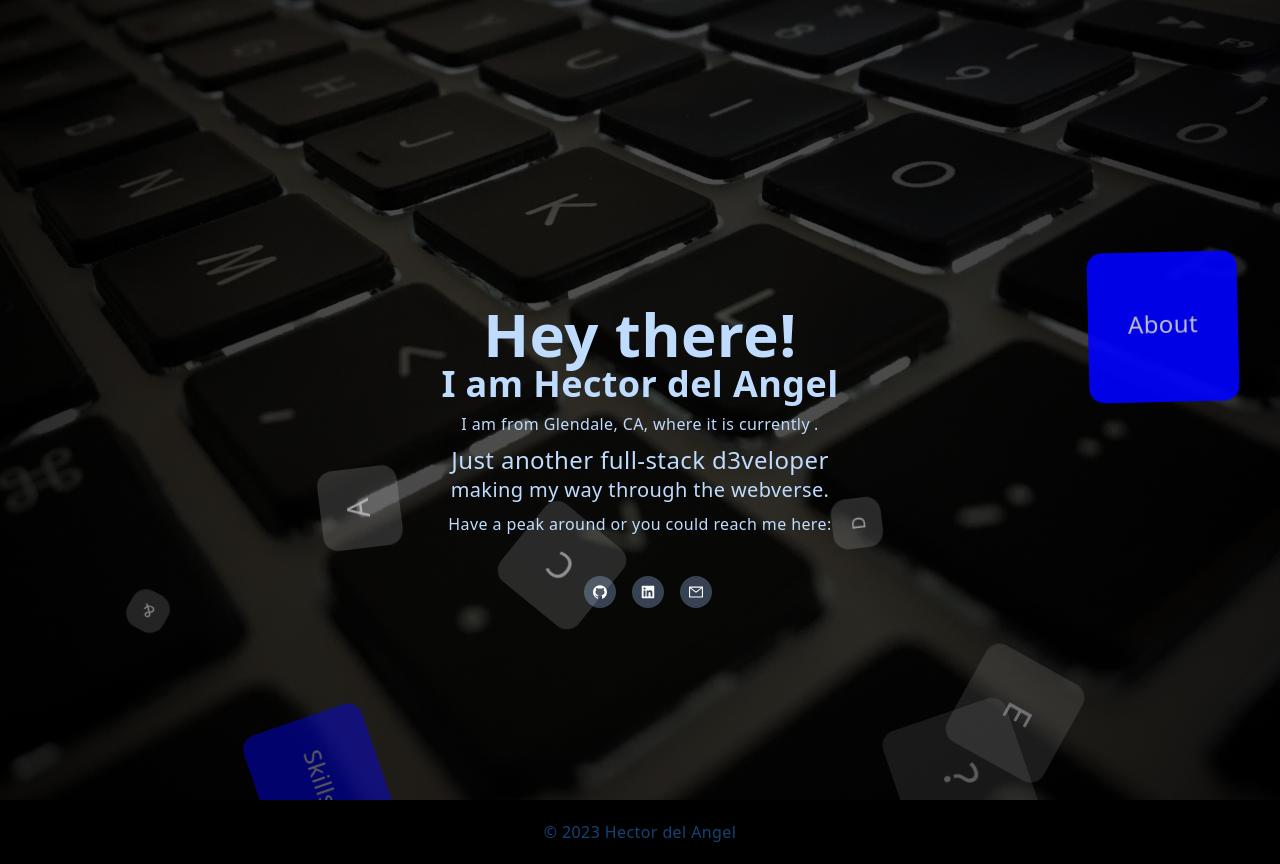
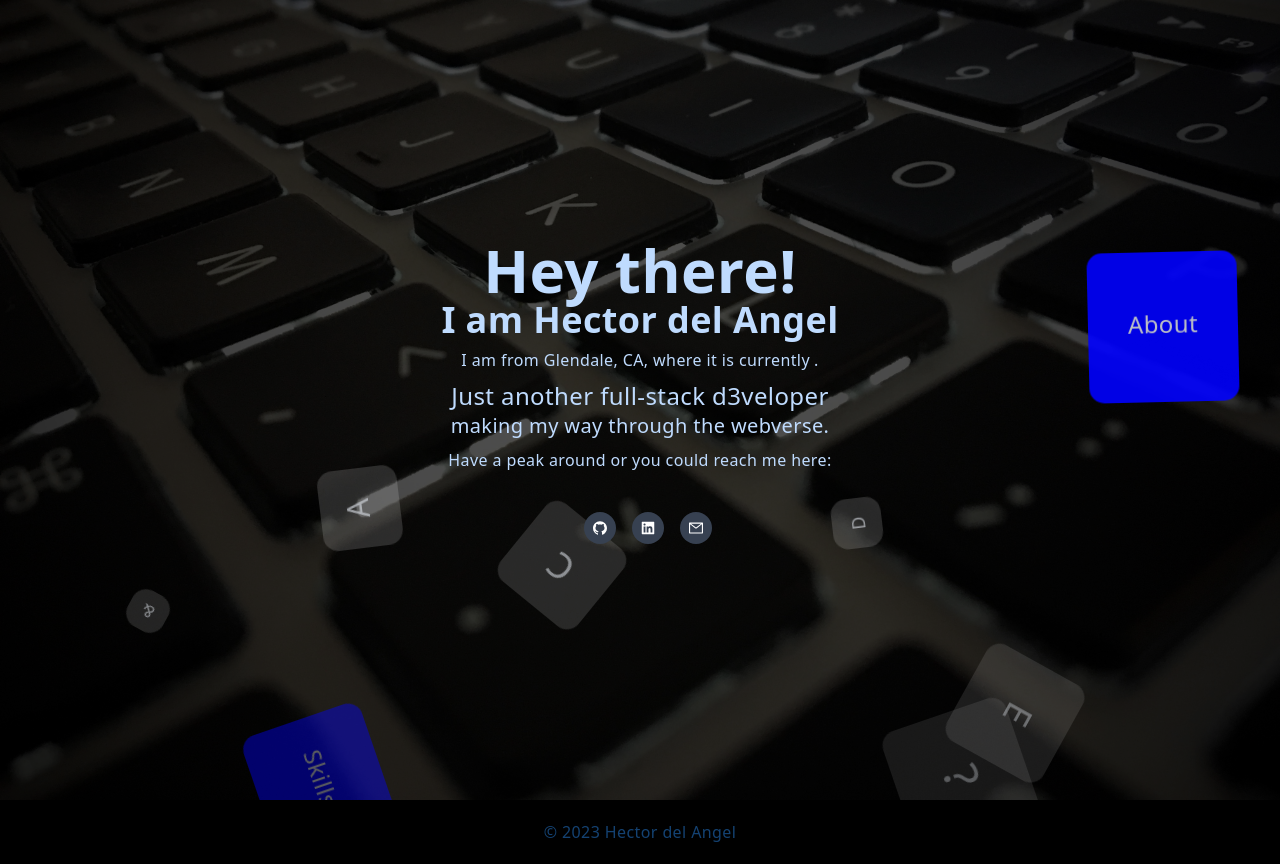
Before and after one commit to h3c70rdelAn9el/el-portfolio, a Next.js app: page / in a window 1280 px wide. Built offline with nearby package versions, Linux system fonts and the light colour scheme; no server answers.

Commit message:
fix z-index on main section text & fix proper weather

```diff
--- a/components/Main.jsx
+++ b/components/Main.jsx
@@ -13,7 +13,7 @@ export const Main = () => {
                     backgroundAttachment: 'fixed',
                     backgroundPosition: 'cover',
                 }}></div>
-            <div className="absolute z-20 flex flex-col items-center justify-center w-full pb-4 mx-auto text-blue-200 -top-4 pt-80">
+            <div className="absolute z-50 flex flex-col items-center justify-center pb-4 mx-auto text-blue-200 w-[550px] main-section h-min">
                 <h1 className="text-5xl font-bold md:text-6xl">Hey there!</h1>
                 <h1 className="text-3xl font-bold md:text-4xl waviy">
                     I am Hector del Angel
@@ -33,7 +33,7 @@ export const Main = () => {
                 <p className="mt-2">
                     Have a peak around or you could reach me here:
                 </p>
-                <div className="flex flex-row mt-10">
+                <div className="flex flex-row mt-10 z-[99999]">
                     <div className="social-link">
                         <a
                             href="https://github.com/h3c70rdelan9el"
--- a/components/Weather.jsx
+++ b/components/Weather.jsx
@@ -6,7 +6,7 @@ const Weather = () => {
     const url =
         // 'https://api.openweathermap.org/data/2.5/weather?q=Glendale&appid=ed48249aaa4749e27c2d0dea23b44f0f&units=imperial'
         // TODO: ADD ENV VARIABLE FOR API KEY
-        `https://api.openweathermap.org/data/2.5/weather?q=Glendale&appid=${process.env.NEXT_PUBLIC_WEATHER_API}&units=imperial`
+        `https://api.openweathermap.org/data/2.5/weather?q=91208&appid=${process.env.NEXT_PUBLIC_WEATHER_API}&units=imperial`
 
     useEffect(() => {
         axios.get(url).then((response) => {
--- a/styles/globals.css
+++ b/styles/globals.css
@@ -211,3 +211,16 @@
         border-radius: 15px;
     }
 }
+
+.main-section {
+    z-index: 99999;
+    /* cednter this div */
+    position: absolute;
+    top: 50%;
+    left: 50%;
+    transform: translate(-50%, -50%);
+}
+
+.social-link {
+    z-index: 99999;
+}
```
